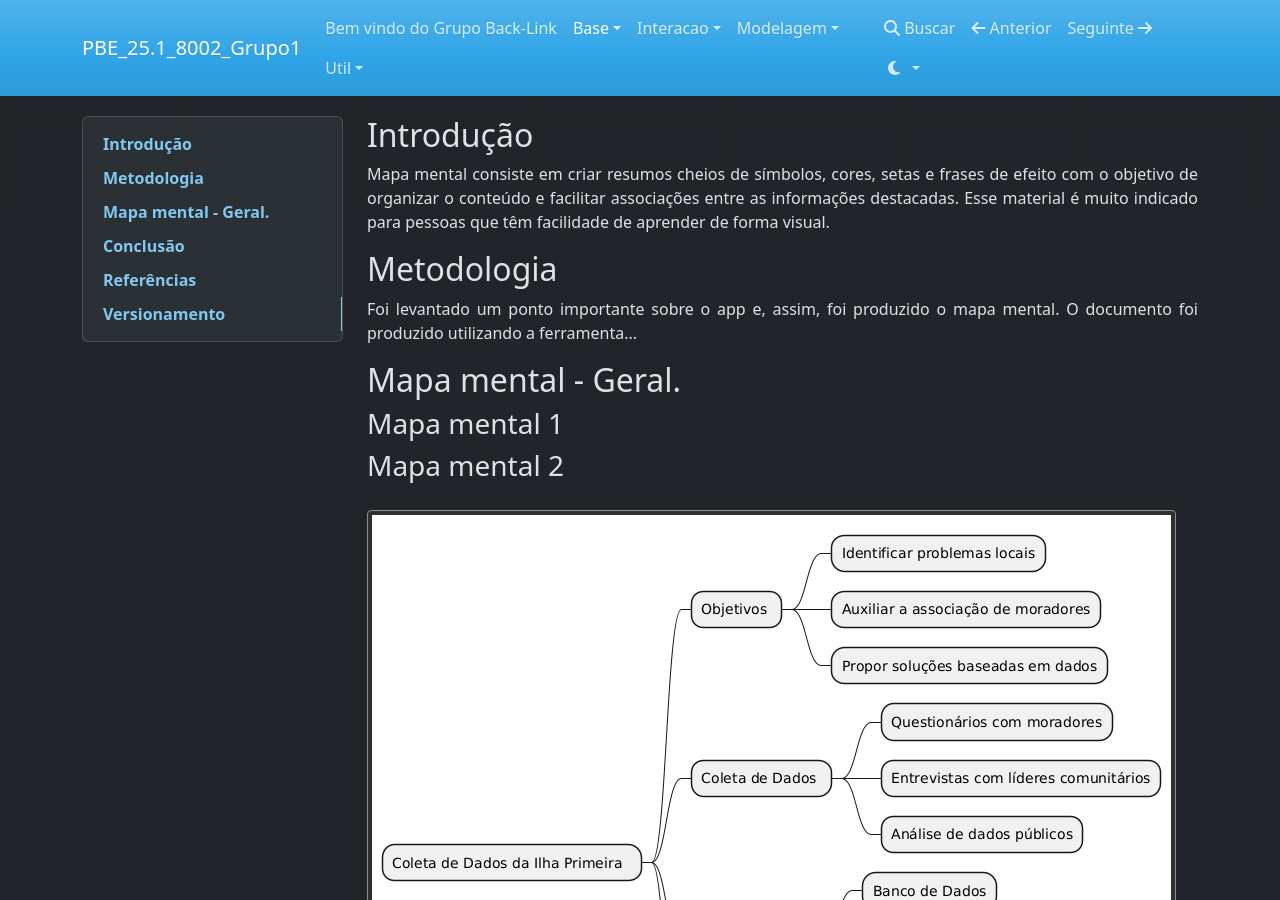
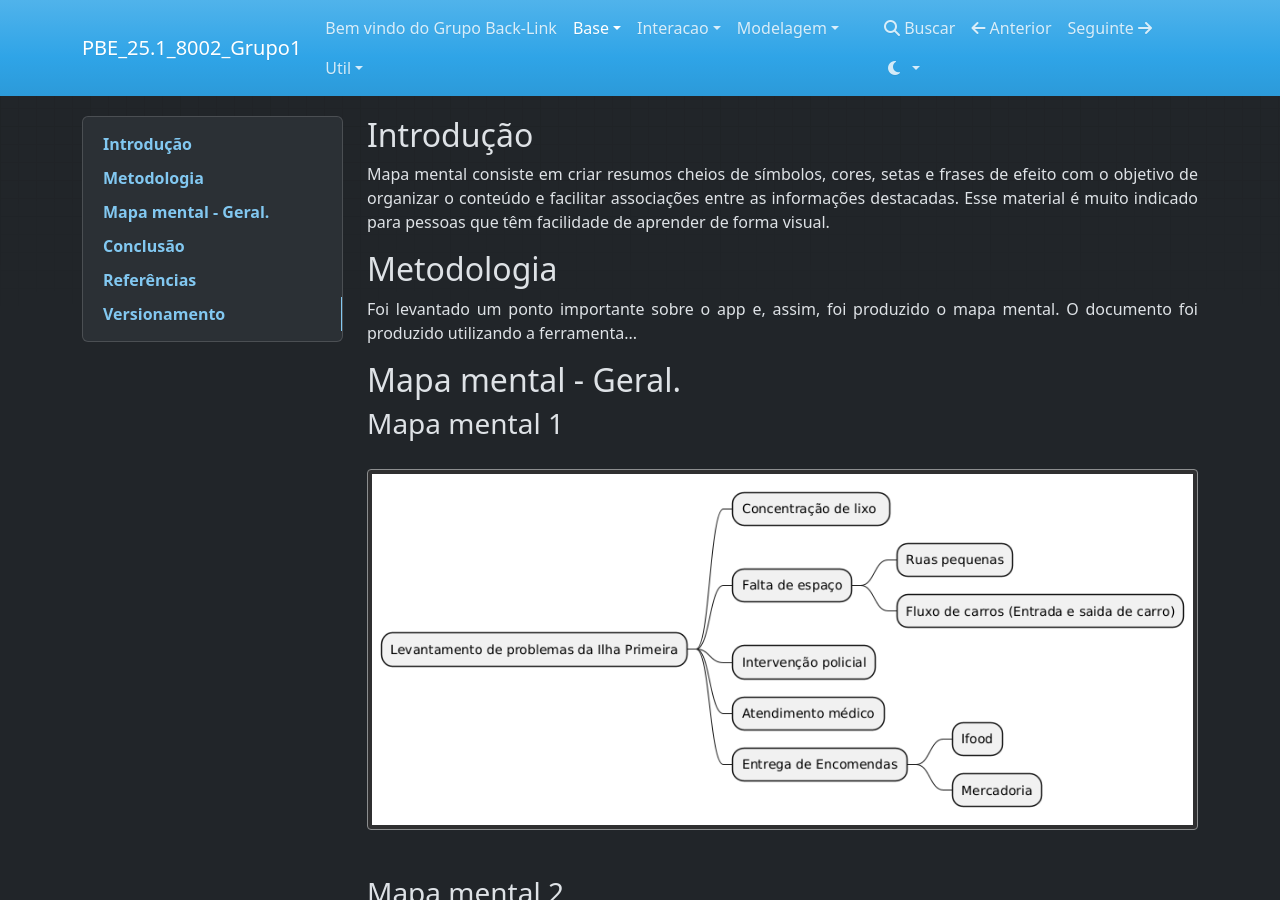
Before and after one commit to Projetos-de-Extensao/PBE_25.1_8002_BackLink, an MkDocs documentation site: the page built from docs/base/mapa_mental.md, in a window 1280 px wide and 900 px high. Built offline with MkDocs 1.6.1, drawn with Linux system fonts in a browser that asks for light colours; nearby versions of some CDN libraries.

Commit message:
mapa_mental

```diff
--- a/docs/base/mapa_mental.md
+++ b/docs/base/mapa_mental.md
@@ -19,7 +19,7 @@ Foi levantado um ponto importante sobre o app e, assim, foi produzido o mapa men
 
 ### Mapa mental 1
 
-
+[![Mapa mental Brainstorm](../assets/Mapas_mentais/mapamental2.png)](assets/Mapas_mentais/mapamental2png)
 
 <!-- @startmindmap
 
```
